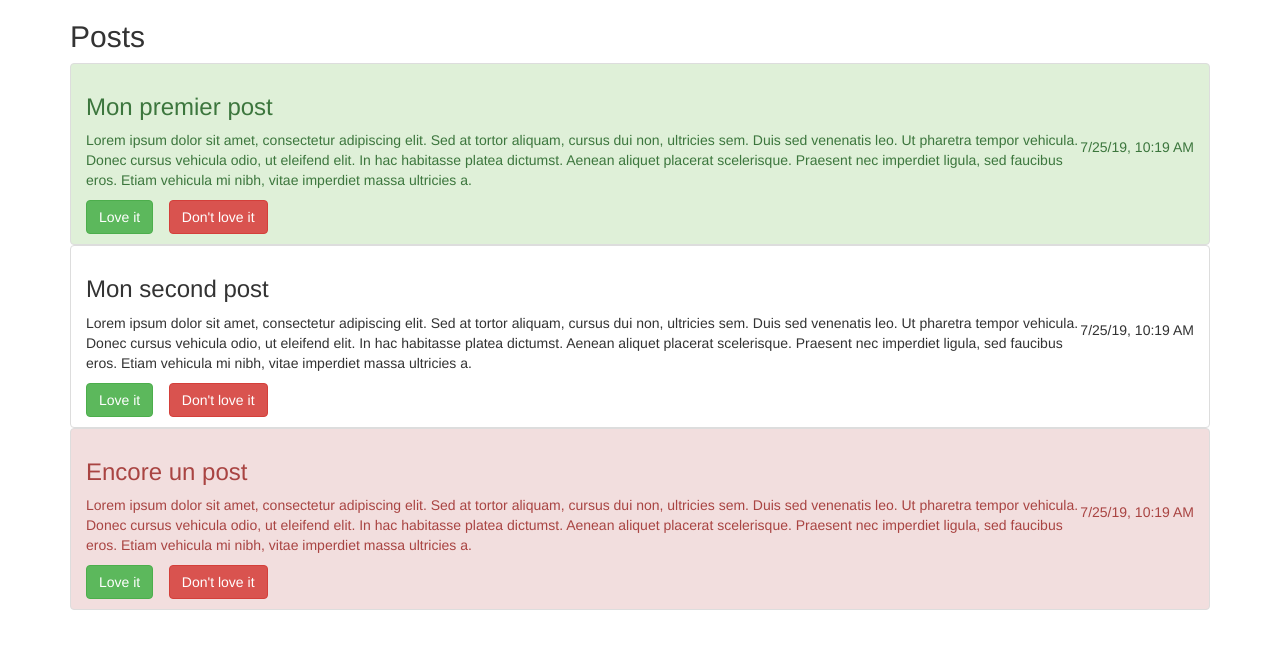
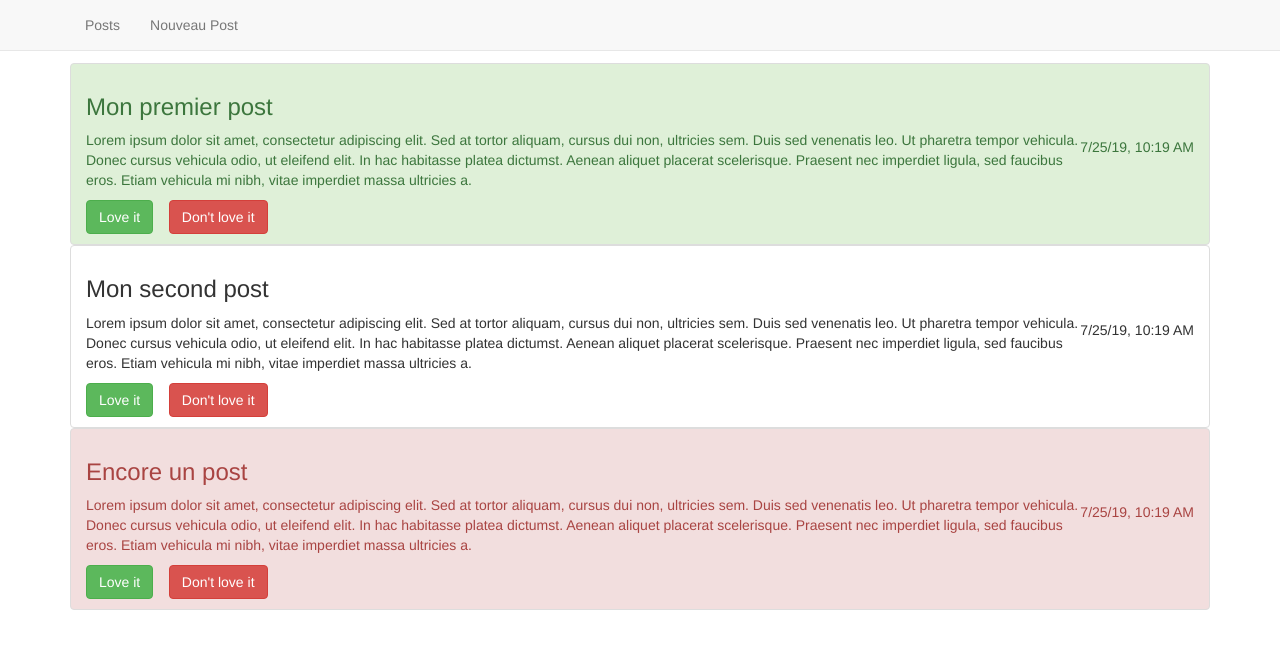
Before and after one commit to cbcercas/OCR_Angular_001, an Angular app: page / in a window 1280 px wide. Shown: the top 648 px of the page. Built offline with nearby package versions, Linux system fonts and the light colour scheme.

Commit message:
Add Header

```diff
--- a/src/app/app.component.html
+++ b/src/app/app.component.html
@@ -1,4 +1,5 @@
 <!--The content below is only a placeholder and can be replaced.-->
+<app-header></app-header>
 <div class="container">
   <h2>Posts</h2>
     <app-post-list-component></app-post-list-component>
--- a/src/app/app.module.ts
+++ b/src/app/app.module.ts
@@ -6,12 +6,14 @@ import { AppComponent } from './app.component';
 import {PostListComponent} from './post-list/post-list.component';
 import { PostListItemComponent } from './post-list-item/post-list-item.component';
 import {PostsService} from './services/posts.service';
+import { HeaderComponent } from './header/header.component';
 
 @NgModule({
   declarations: [
     AppComponent,
     PostListComponent,
     PostListItemComponent,
+    HeaderComponent,
   ],
   imports: [
     BrowserModule,
--- /dev/null
+++ b/src/app/header/header.component.html
@@ -0,0 +1,12 @@
+<nav class="navbar navbar-default navbar-fixed-top">
+  <div class="container">
+    <ul class="nav navbar-nav">
+      <li routerLinkActive="active">
+        <a routerLink="/posts">Posts</a>
+      </li>
+      <li routerLinkActive="active">
+        <a routerLink="/new">Nouveau Post</a>
+      </li>
+    </ul>
+  </div>
+</nav>
--- /dev/null
+++ b/src/app/header/header.component.ts
@@ -0,0 +1,15 @@
+import { Component, OnInit } from '@angular/core';
+
+@Component({
+  selector: 'app-header',
+  templateUrl: './header.component.html',
+  styleUrls: ['./header.component.scss']
+})
+export class HeaderComponent implements OnInit {
+
+  constructor() { }
+
+  ngOnInit() {
+  }
+
+}
```
Also changed, not shown: src/app/header/header.component.scss (added), 1 other file (tests, documents, lock files or other folders).
